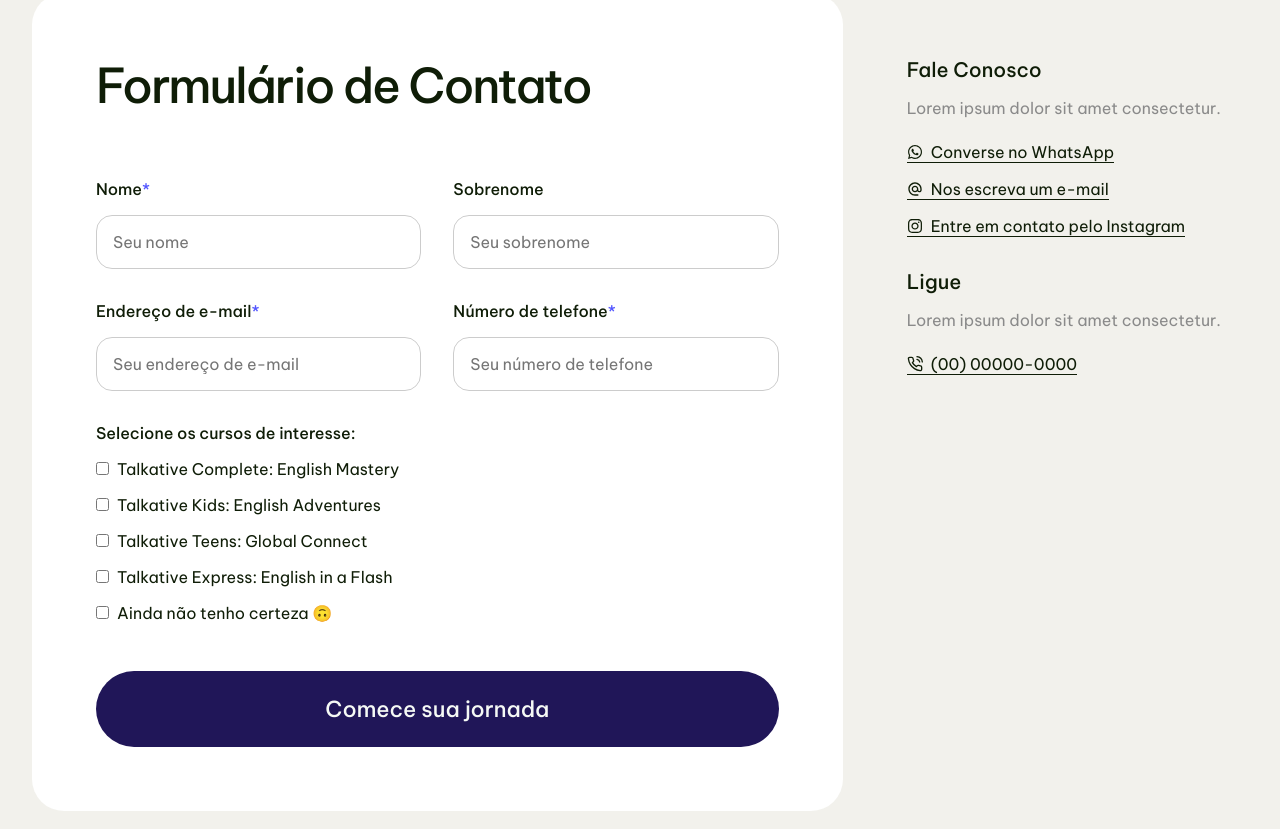
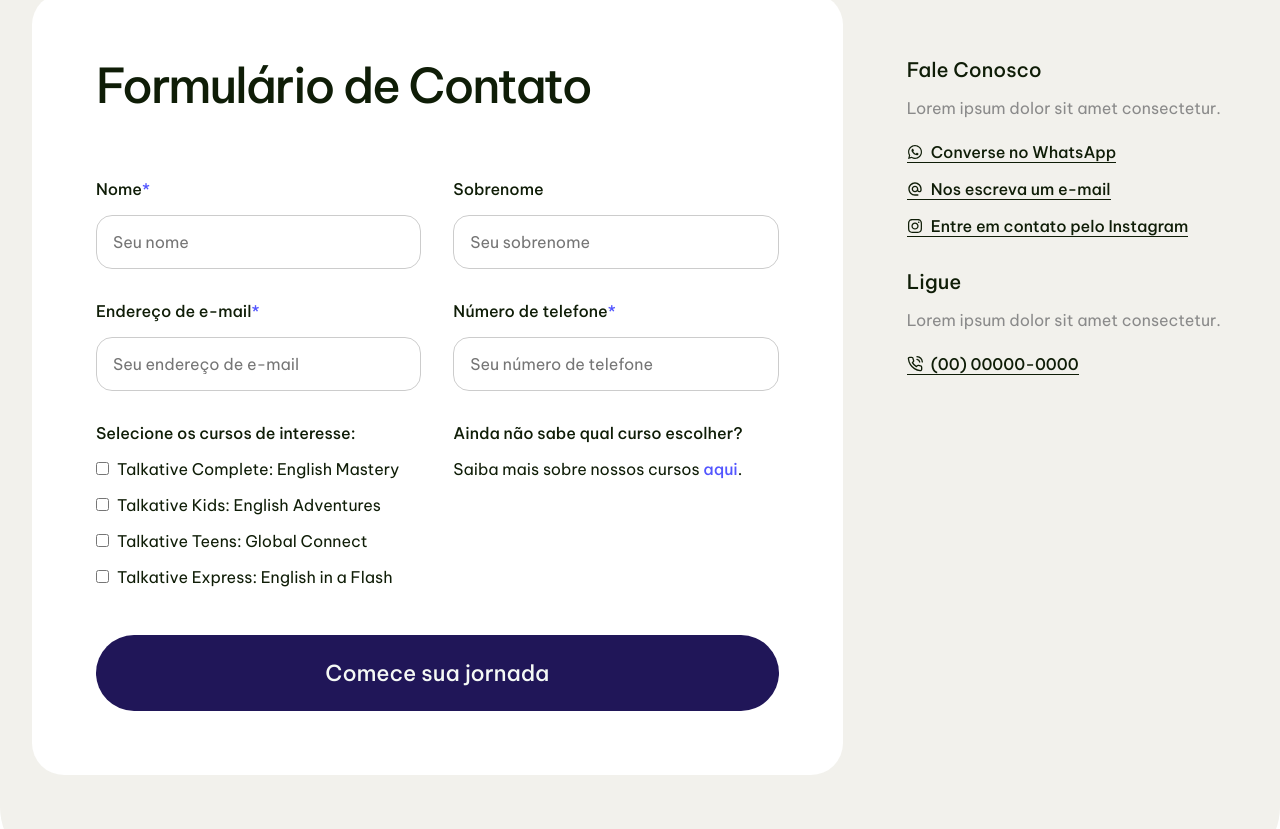
Before and after one commit to SnayderRodrigues/react-study, a React (Vite) app: page /contact in a window 1280 px wide. Shown: the part 595-1424 px from the top of the page. Built offline with nearby package versions, Linux system fonts and the light colour scheme.

Commit message:
update: contact page form section component

```diff
--- a/src/pages/contact/ContactPageForm.jsx
+++ b/src/pages/contact/ContactPageForm.jsx
@@ -1,4 +1,5 @@
 import { useForm } from "react-hook-form";
+import { Link } from "react-router-dom";
 import { FaWhatsapp } from "react-icons/fa";
 import { MdOutlineAlternateEmail } from "react-icons/md";
 import { FaInstagram } from "react-icons/fa6";
@@ -30,7 +31,7 @@ const ContactPageForm = () => {
             <h2 className="contactPage-form__form-headline">
               Formulário de Contato
             </h2>
-            <div className="contactPage-form__form-half">
+            <div className="contactPage-form__input-section">
               <label>
                 Nome<span className="highlight">*</span>
               </label>
@@ -44,7 +45,7 @@ const ContactPageForm = () => {
                 <span>Este campo é obrigatório.</span>
               )}
             </div>
-            <div className="contactPage-form__form-half">
+            <div className="contactPage-form__input-section">
               <label>Sobrenome</label>
               <input
                 type="text"
@@ -52,7 +53,7 @@ const ContactPageForm = () => {
                 {...register("surname")}
               />
             </div>
-            <div className="contactPage-form__form-half">
+            <div className="contactPage-form__input-section">
               <label>
                 Endereço de e-mail<span className="highlight">*</span>
               </label>
@@ -66,7 +67,7 @@ const ContactPageForm = () => {
                 <span>Este campo é obrigatório.</span>
               )}
             </div>
-            <div className="contactPage-form__form-half">
+            <div className="contactPage-form__input-section">
               <label>
                 Número de telefone<span className="highlight">*</span>
               </label>
@@ -127,19 +128,16 @@ const ContactPageForm = () => {
                   Talkative Express: English in a Flash
                 </label>
               </div>
-              <div>
-                <input
-                  id="course0"
-                  type="checkbox"
-                  value="Inglês Instrumental"
-                  {...register("courses")}
-                />
-                <label htmlFor="course0">Ainda não tenho certeza 🙃</label>
-              </div>
+            </div>
+            <div className="contactPage-form__form-section">
+              <span>Ainda não sabe qual curso escolher?</span>
+              <span>
+                Saiba mais sobre nossos cursos <Link to="/courses">aqui</Link>.
+              </span>
             </div>
             <button
               onClick={() => handleSubmit(onSubmit)()}
-              className="button link"
+              className="button"
             >
               Comece sua jornada
             </button>
--- a/src/styles/global/_boilerplate.scss
+++ b/src/styles/global/_boilerplate.scss
@@ -128,10 +128,11 @@ button {
 }
 
 .highlight {
-  background: var(--accent-color);
-  background-clip: text;
-  -webkit-background-clip: text;
-  -webkit-text-fill-color: transparent;
+  // background: var(--accent-color);
+  // background-clip: text;
+  // -webkit-background-clip: text;
+  // -webkit-text-fill-color: transparent;
+  color: var(--accent-color);
 }
 
 html.lenis,
--- a/src/styles/pages/contact/_contactpageform.scss
+++ b/src/styles/pages/contact/_contactpageform.scss
@@ -59,7 +59,7 @@
     font-size: 3rem;
     margin-bottom: 2rem;
   }
-  &__form-half {
+  &__input-section {
     grid-column: span 1;
     display: flex;
     flex-direction: column;
@@ -91,7 +91,7 @@
     }
   }
   &__form-section {
-    grid-column: 1 / -1;
+    grid-column: span 1;
     display: flex;
     flex-direction: column;
 
@@ -108,6 +108,18 @@
     & > div > * {
       cursor: pointer;
     }
+    & > span:first-of-type {
+      font-weight: 500;
+      margin-bottom: 1rem;
+    }
+    & > span:nth-of-type(2) > a {
+      font-weight: 500;
+      color: var(--accent-color);
+
+      &:hover {
+        border-bottom: 2px solid var(--accent-color);
+      }
+    }
   }
   &__contact {
     flex: 1;
@@ -123,6 +135,7 @@
     }
     & > div > *:not(span:first-of-type, span:nth-of-type(2)) {
       width: fit-content;
+      font-weight: 500;
       border-bottom: 1px solid var(--text-color);
       cursor: pointer;
       transition: color 500ms cubic-bezier(0.23, 1, 0.32, 1);
```
